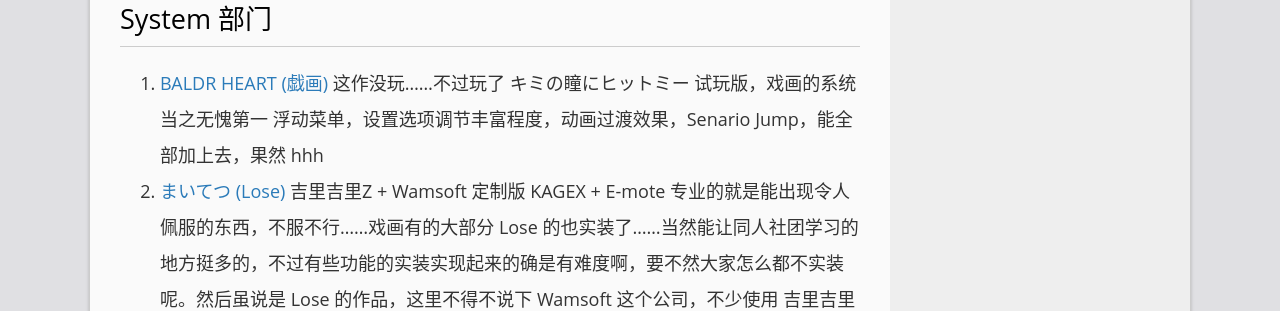
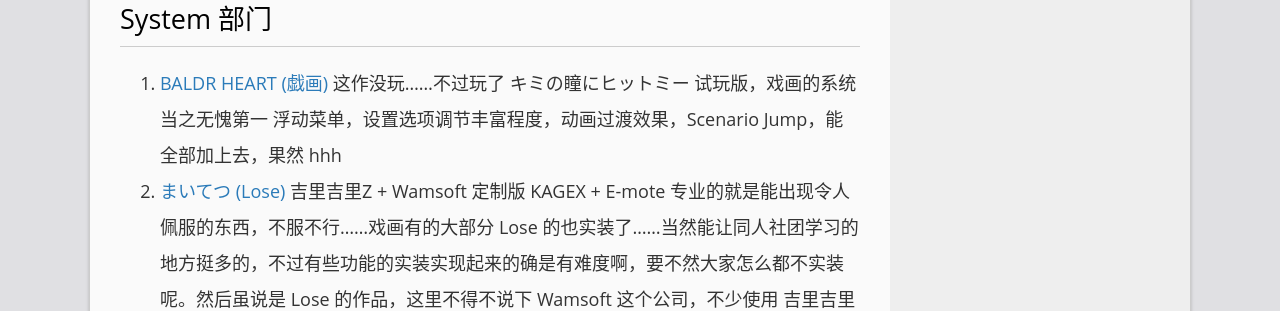
Before and after one commit to yaqinking/yaqinking.github.io, a Jekyll site: the page built from _posts/2017-02-08-getchu-2016-galgame-rank.md, in a window 1280 px wide and 900 px high, scrolled down 1330 px. Shown: the part 189-500 px from the top of the window. Built offline with Jekyll 4.4.1, drawn with Linux system fonts in a browser that asks for light colours; comment, search, counter and statistics services are not loaded.

Commit message:
Fix typo

```diff
--- a/_posts/2017-02-08-getchu-2016-galgame-rank.md
+++ b/_posts/2017-02-08-getchu-2016-galgame-rank.md
@@ -23,7 +23,7 @@
 
 ## System 部门
 
-1. [BALDR HEART (戯画)](http://www.getchu.com/soft.phtml?id=892272) 这作没玩……不过玩了 キミの瞳にヒットミー 试玩版，戏画的系统当之无愧第一 浮动菜单，设置选项调节丰富程度，动画过渡效果，Senario Jump，能全部加上去，果然 hhh
+1. [BALDR HEART (戯画)](http://www.getchu.com/soft.phtml?id=892272) 这作没玩……不过玩了 キミの瞳にヒットミー 试玩版，戏画的系统当之无愧第一 浮动菜单，设置选项调节丰富程度，动画过渡效果，Scenario Jump，能全部加上去，果然 hhh
 2. [まいてつ (Lose)](http://www.getchu.com/soft.phtml?id=942023) 吉里吉里Z + Wamsoft 定制版 KAGEX + E-mote 专业的就是能出现令人佩服的东西，不服不行……戏画有的大部分 Lose 的也实装了……当然能让同人社团学习的地方挺多的，不过有些功能的实装实现起来的确是有难度啊，要不然大家怎么都不实装呢。然后虽说是 Lose 的作品，这里不得不说下 Wamsoft 这个公司，不少使用 吉里吉里2/Z 作品的公司的 Programmer 担当是该公司，其主要人员之一是 KAGEX 的开发者。嘛，ED Staff 名单里不少见的一个 brand 之一（虽然感觉 Mju:Z 也很常见就是……在 OP 里）不过说到底还是一个时间经验的问题……嘴上是这样说的实际也的确是这样，目前来看，国内用 吉里吉里2 的虽然也在用 KAGEX 但是很多功能都没用上……KAGEX 的 doc 也没人翻译，KAG 的 doc 倒是 KeyFansClub 和 澄空 已经基本翻译完毕了，嘛，窝也不好说什么，毕竟目前不好说话……说错了绝对会被怼 www
 
 5 . [千の刃濤、桃花染の皇姫 (オーガスト)](http://www.getchu.com/soft.phtml?id=927689) 八月的系统设置也是一堆一堆的。不过更令我印象深刻的是那个切换 Tablet 和 桌面模式，然后有次调成 Tablet 模式，默认是全屏且不能调成窗口，窝以为哪里出 BUG 了呢……Android 版本使用的是 ADV+++ 这点倒是有点奇怪，虽说也不奇怪就是……（然而窝连 Android 试玩都没试玩，手里没能跑的顺畅的 Android 设备……恩？正好可以晒一波 iOS 设备啊，iPhone 6s，iPad Air2，目前在用这两个。）
```
